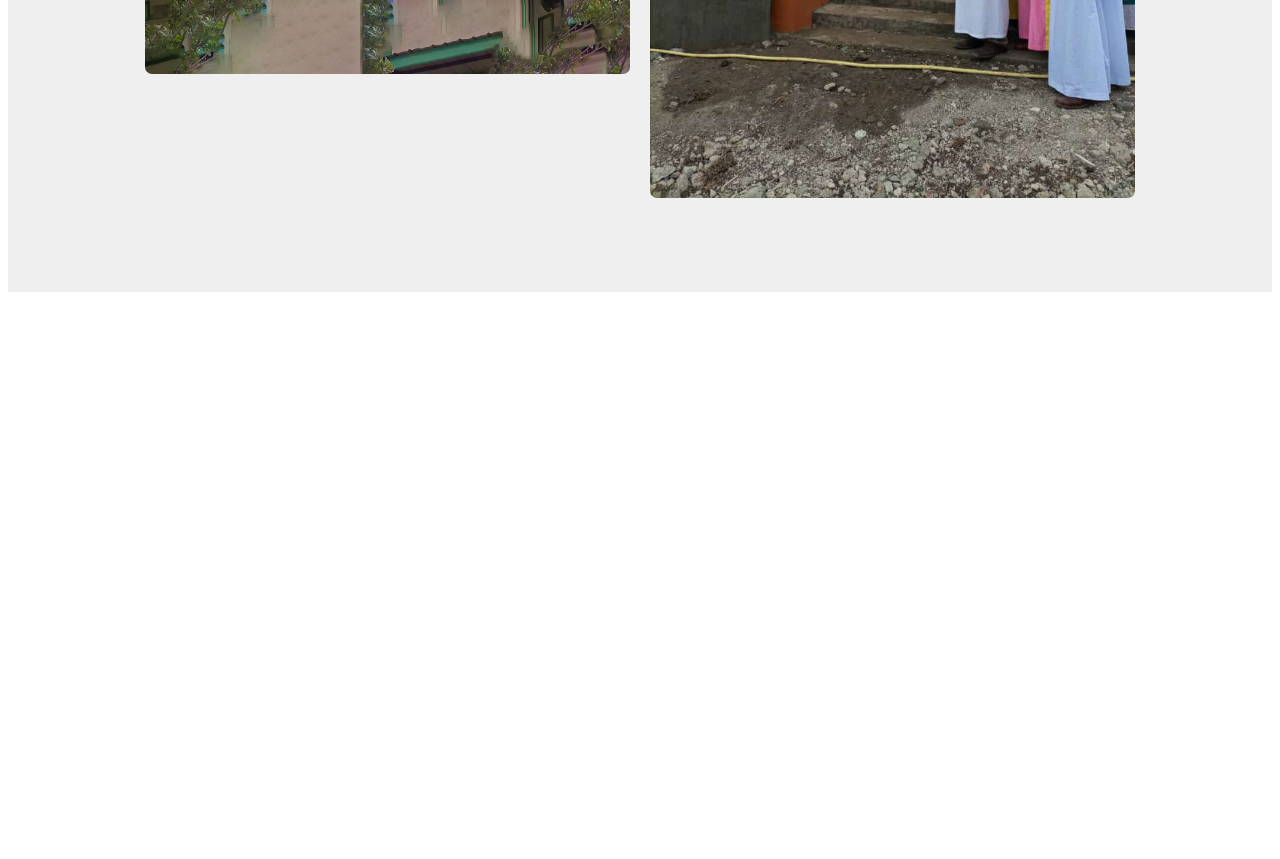
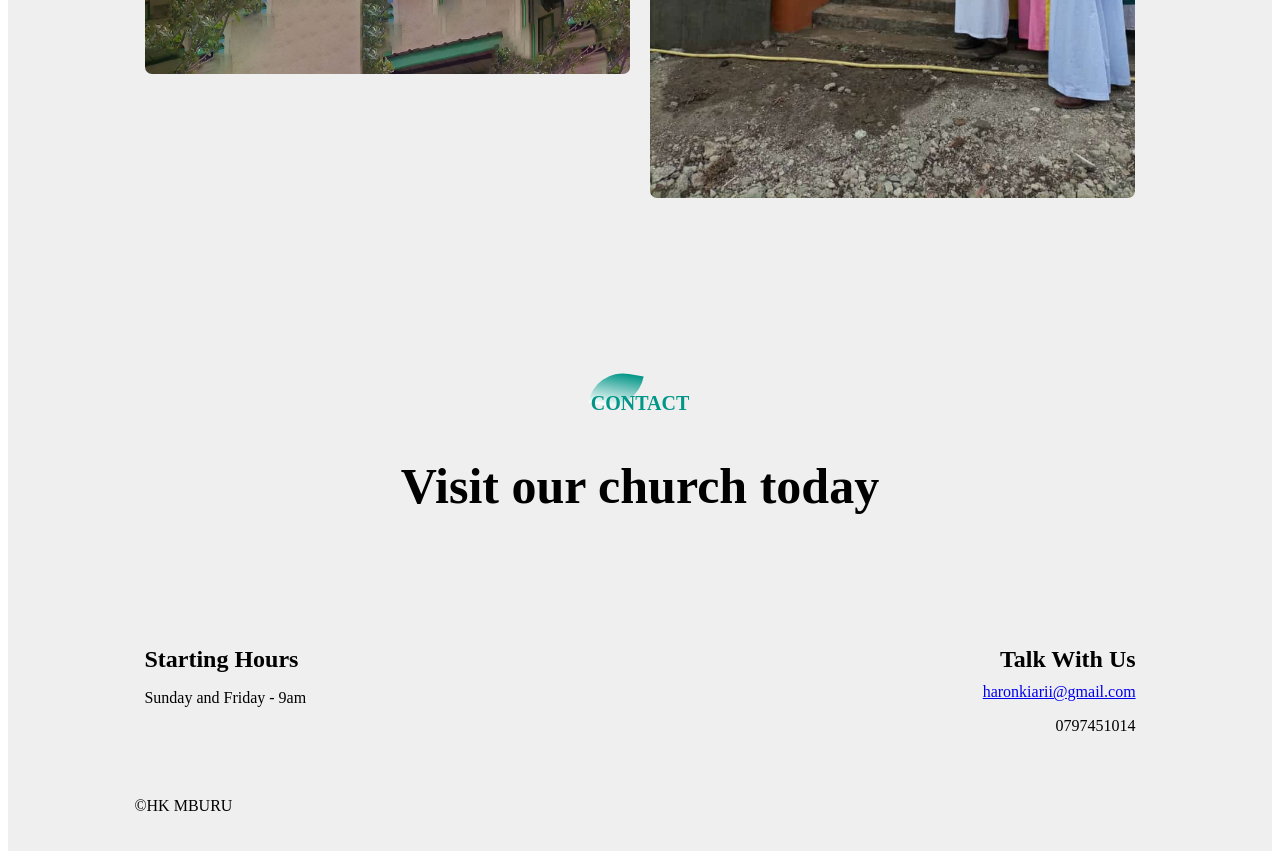
Before and after one commit to HK-MBURU/another-website, a plain HTML site: page pictures.html in a window 1280 px wide. Shown: the part 1411-2270 px from the top of the page. Before the commit the page ends 1711 px from the top, so only its background shows below. Drawn offline with Linux system fonts and the light colour scheme.

Commit message:
fourth commit

```diff
--- a/pictures.html
+++ b/pictures.html
@@ -8,13 +8,15 @@
     <link rel="stylesheet" href="style.css">
 </head>
 <body>
+    <section >
+        <img src="images/logo.jpg" class="logo" alt="logo">
+    </section>
     <div id="sideNav">
         <nav>
             <ul>
-                <li><a href="#">HOME</a></li>
+                <li><a href="index.html" target="_blank">HOME</a></li>
                 <li><a href="#">VIDEOS</a></li>
                 <li><a href="#">AUDIO RECORDINGS</a></li>
-                <li><a href="pictures.html">PHOTOS</a></li>
                 <li><a href="#">ABOUT</a></li>
             </ul>
         </nav>
@@ -68,6 +70,27 @@
         </div>
 
     </section>
+    <!--Footer-->
+    <section id="footer">
+        <div class="title-text">
+            <p>CONTACT</p>
+            <h1>Visit our church today</h1>
+        </div>
+        <div class="footer-row">
+            <div class="footer-left">
+                <h1>Starting Hours</h1>
+                <p>Sunday and Friday - 9am</p>
+            </div>
+            <div class="footer-right">
+                <h1>Talk With Us</h1>
+                <a href="mailto:haronkiarii@gmail.com">haronkiarii@gmail.com</a>
+                <p>0797451014</p>
+
+            </div>
+            <P>&copy;HK MBURU</P>
+        </div>
+
+    </section>
     <script>
         var menuBtn=document.getElementById("menuBtn");
         var sideNav=document.getElementById("sideNav");
```
Also changed, not shown: index.html (+4 -5 lines).
